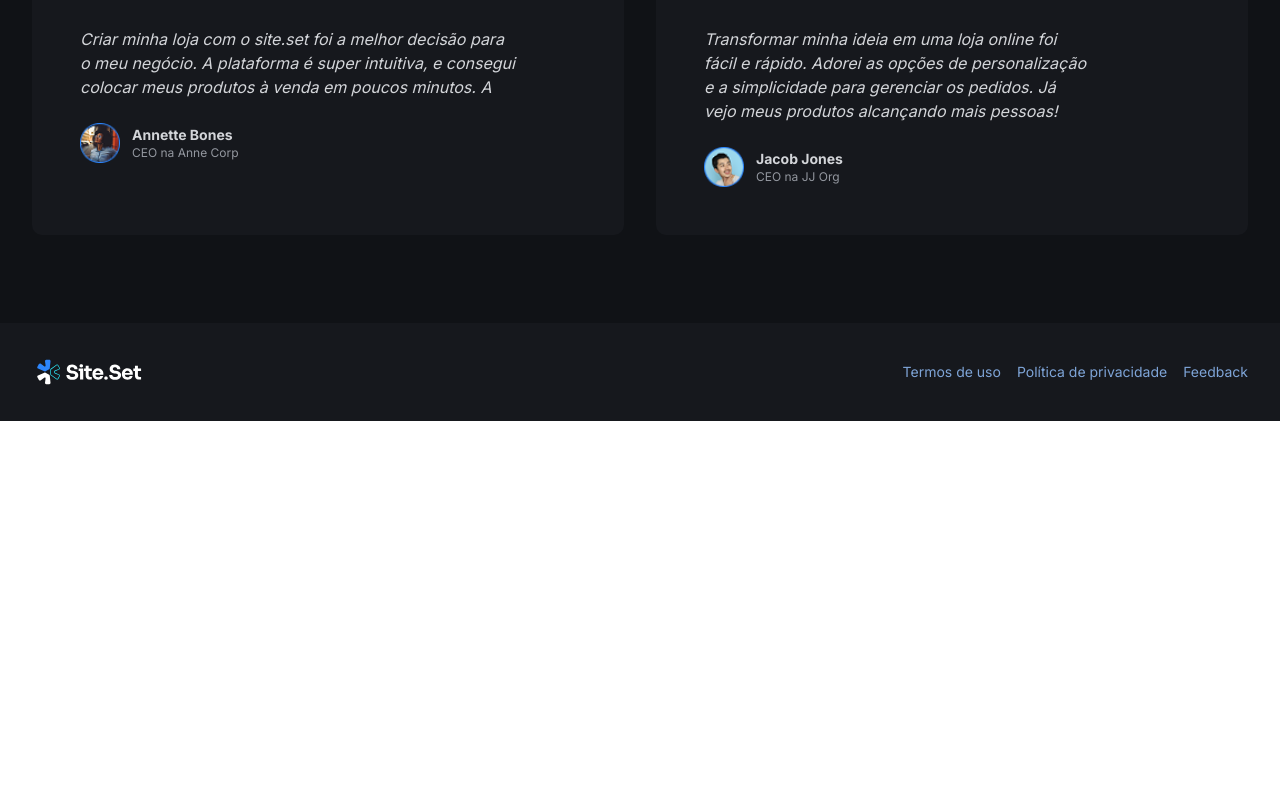
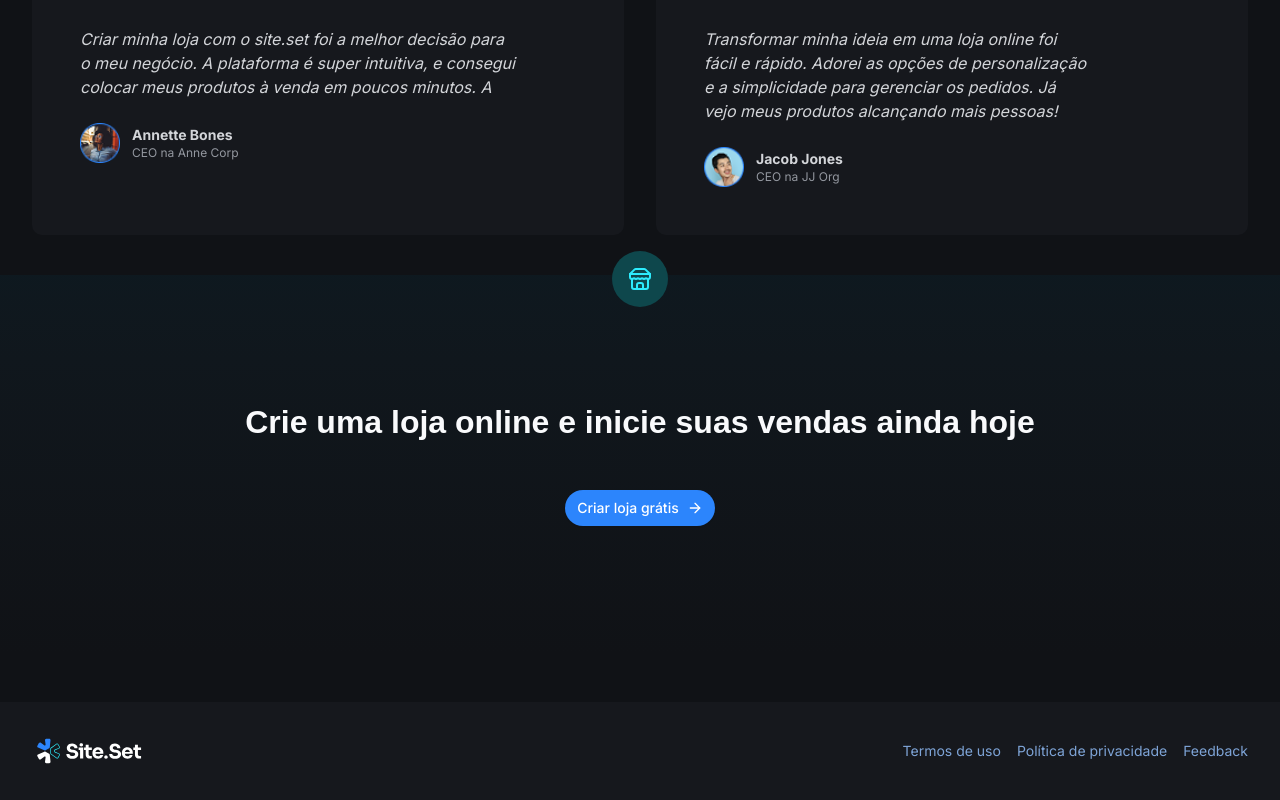
Before and after one commit to CesarNeo/next-pages-blog, a Next.js app: page / in a window 1280 px wide. Shown: the part 2066-2866 px from the top of the page. Before the commit the page ends 2487 px from the top, so only its background shows below. Built offline with nearby package versions, Linux system fonts and the light colour scheme; a web font is replaced by a local one.

Commit message:
feat: create call to action section

```diff
--- /dev/null
+++ b/src/components/call-to-action/index.tsx
@@ -0,0 +1,30 @@
+import { ArrowRight, Store } from 'lucide-react';
+import Link from 'next/link';
+import { Button } from '../ui/button';
+
+function CallToAction() {
+  return (
+    <section className="relative bg-gradient-to-b from-cyan-950/20 to-gray-700 py-24">
+      <div className="container">
+        <div className="flex flex-col items-center gap-6 text-center">
+          <div className="absolute -top-6 w-fit rounded-full bg-cyan-300 p-4">
+            <Store className="text-cyan-100" />
+          </div>
+
+          <h2 className="font-pt-caption text-heading-xl font-heading-xl leading-heading-xl text-balance text-gray-100">
+            Crie uma loja online e inicie suas vendas ainda hoje
+          </h2>
+
+          <Button className="mt-6 rounded-full" asChild>
+            <Link href="/criar-loja">
+              Criar loja grátis
+              <ArrowRight />
+            </Link>
+          </Button>
+        </div>
+      </div>
+    </section>
+  );
+}
+
+export default CallToAction;
--- a/src/pages/index.tsx
+++ b/src/pages/index.tsx
@@ -1,3 +1,4 @@
+import CallToAction from '@/components/call-to-action';
 import CustomerStorySection from '@/components/customer-story-section';
 import FeatureSection from '@/components/feature-section';
 import HeroSection from '@/components/hero-section';
@@ -11,6 +12,7 @@ export default function Home() {
         <FeatureSection />
         <SupportSection />
         <CustomerStorySection />
+        <CallToAction />
       </article>
     </>
   );
```
